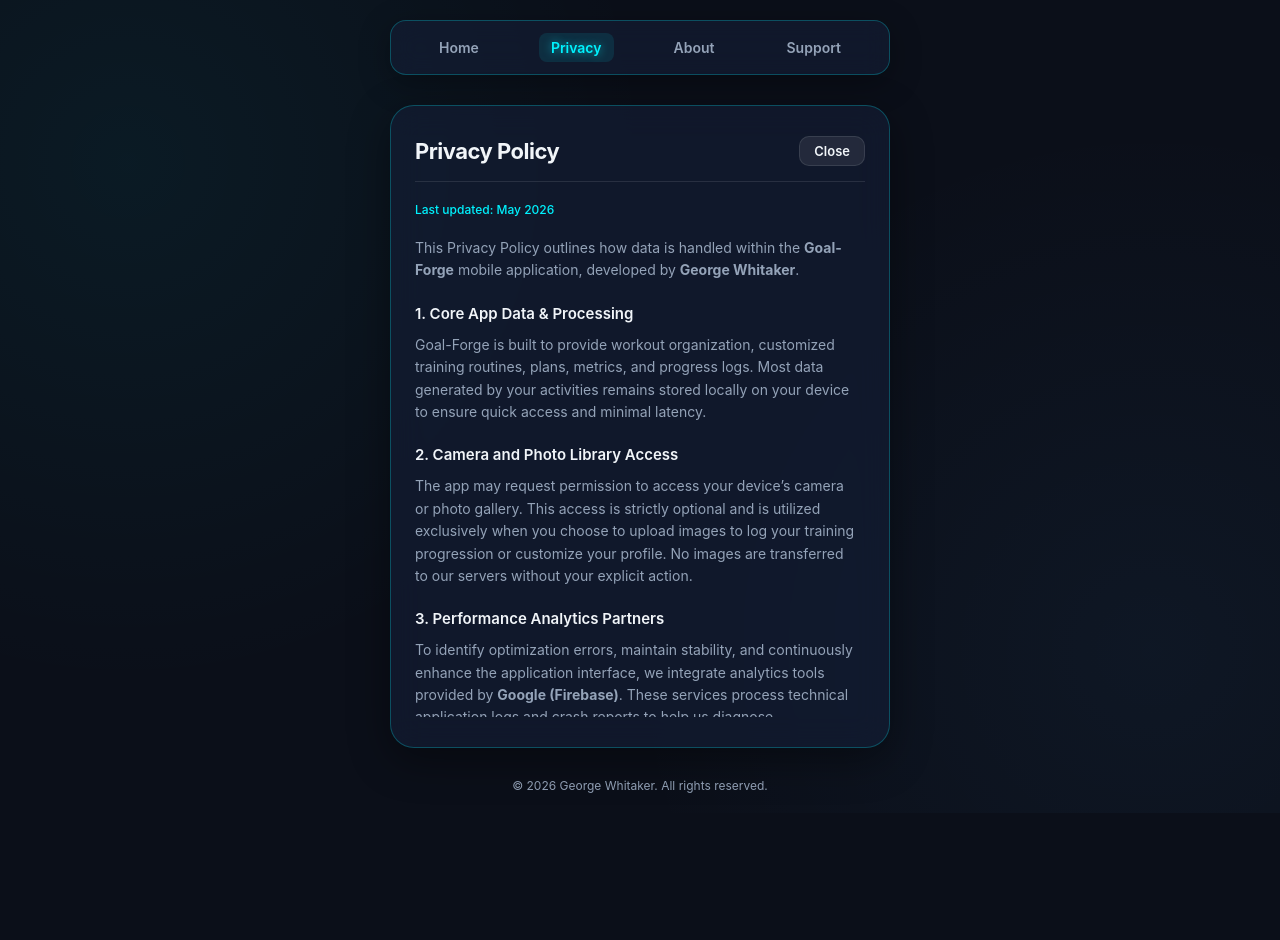
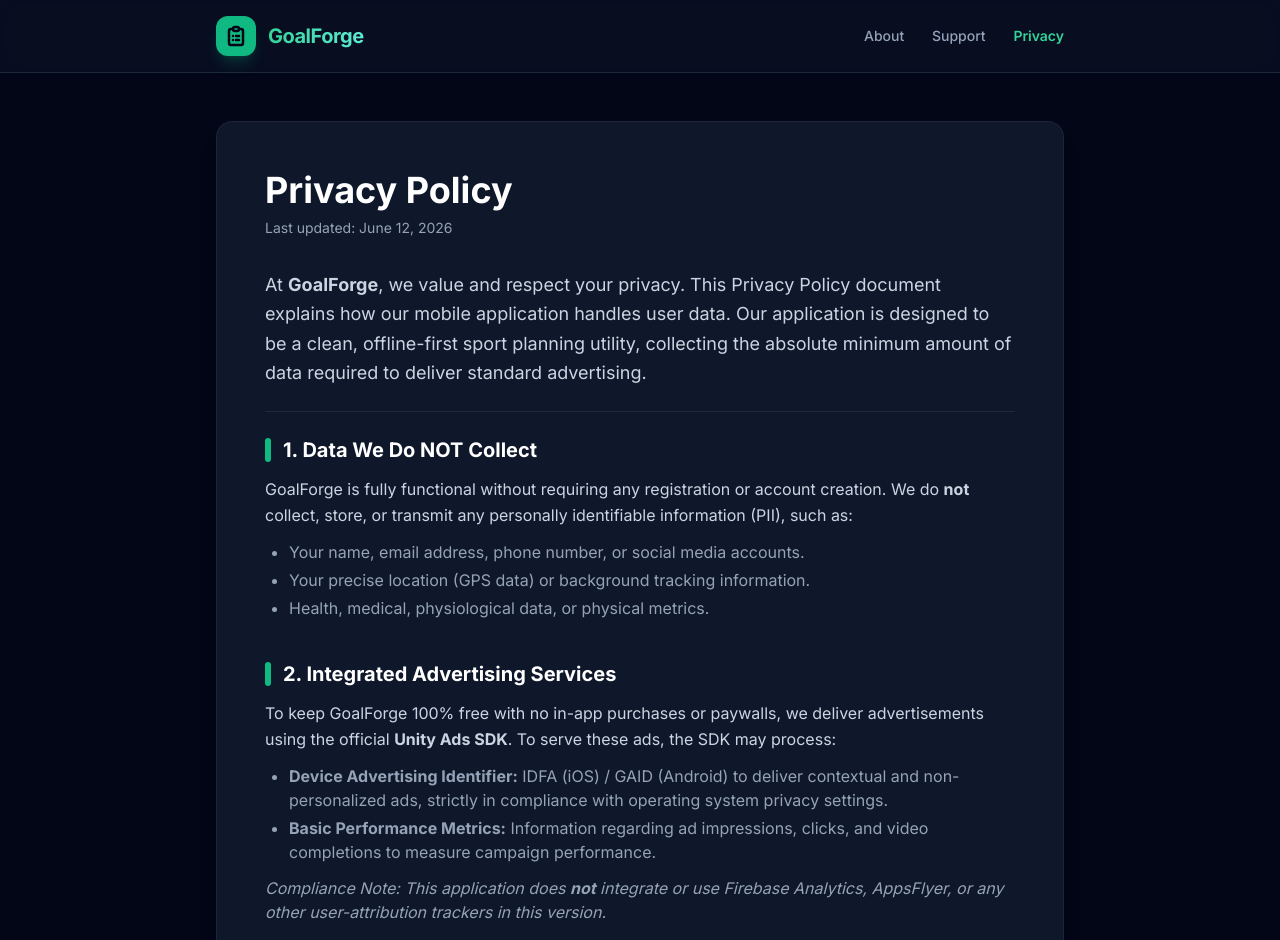
Before and after one commit to davewklr2-droid/Goal-Forge, a plain HTML site: page privacy.html in a window 1280 px wide. Shown: the top 940 px of the page. Before the commit the page ends 813 px from the top, so only its background shows below. Drawn offline with nearby package versions, Linux system fonts and the light colour scheme.

Commit message:
Update privacy.html

```diff
--- a/privacy.html
+++ b/privacy.html
@@ -2,238 +2,123 @@
 <html lang="en">
 <head>
     <meta charset="UTF-8">
-    <meta name="viewport" content="width=device-width, initial-scale=1.0, viewport-fit=cover">
-    <title>Privacy Policy — Goal-Forge</title>
-    <style>
-        :root {
-            --bg-color: #0b0f19;
-            --card-bg: rgba(20, 30, 55, 0.6);
-            --border-color: rgba(0, 242, 254, 0.25);
-            --text-main: #f1f5f9;
-            --text-muted: #94a3b8;
-            --neon-blue: #00f2fe;
-            --neon-purple: #4facfe;
-        }
+    <meta name="viewport" content="width=device-width, initial-scale=1.0">
+    <title>Privacy Policy - GoalForge</title>
+    <script src="https://cdn.tailwindcss.com"></script>
+    <link href="https://fonts.googleapis.com/css2?family=Inter:wght@300;400;500;600;700&display=swap" rel="stylesheet">
+    <style>body { font-family: 'Inter', sans-serif; }</style>
+</head>
+<body class="bg-slate-950 text-slate-100 min-h-screen flex flex-col justify-between">
 
-        * {
-            box-sizing: border-box;
-            margin: 0;
-            padding: 0;
-            font-family: -apple-system, BlinkMacSystemFont, "Segoe UI", Roboto, Helvetica, Arial, sans-serif;
-        }
+    <header class="border-b border-slate-800 bg-slate-900/50 backdrop-blur sticky top-0 z-50">
+        <div class="max-w-4xl mx-auto px-6 py-4 flex items-center justify-between">
+            <div class="flex items-center space-x-3">
+                <div class="w-10 h-10 rounded-xl bg-emerald-500 flex items-center justify-center shadow-lg shadow-emerald-500/20">
+                    <svg class="w-6 h-6 text-slate-950" fill="none" stroke="currentColor" viewBox="0 0 24 24">
+                        <path stroke-linecap="round" stroke-linejoin="round" stroke-width="2.5" d="M9 5H7a2 2 0 00-2 2v12a2 2 0 002 2h10a2 2 0 002-2V7a2 2 0 00-2-2h-2M9 5a2 2 0 002 2h2a2 2 0 002-2M9 5a2 2 0 002 2h2a2 2 0 002-2M9 5a2 2 0 012-2h2a2 2 0 012 2m-3 7h3m-3 4h3m-6-4h.01M9 16h.01"></path>
+                    </svg>
+                </div>
+                <span class="font-bold text-xl tracking-tight bg-gradient-to-r from-emerald-400 to-teal-300 bg-clip-text text-transparent">GoalForge</span>
+            </div>
+            <nav class="space-x-6 text-sm font-medium">
+                <a href="marketing.html" class="text-slate-400 hover:text-white transition">About</a>
+                <a href="support.html" class="text-slate-400 hover:text-white transition">Support</a>
+                <a href="privacy.html" class="text-emerald-400 font-semibold">Privacy</a>
+            </nav>
+        </div>
+    </header>
 
-        body {
-            background-color: var(--bg-color);
-            background-image:
-                radial-gradient(circle at 10% 20%, rgba(0, 242, 254, 0.05) 0%, transparent 40%),
-                radial-gradient(circle at 90% 80%, rgba(79, 172, 254, 0.05) 0%, transparent 40%);
-            color: var(--text-main);
-            min-height: 100vh;
-            display: flex;
-            flex-direction: column;
-            align-items: center;
-            padding: calc(20px + env(safe-area-inset-top)) 20px calc(20px + env(safe-area-inset-bottom)) 20px;
-        }
+    <main class="max-w-4xl mx-auto px-6 py-12 flex-grow">
+        <div class="bg-slate-900 border border-slate-800/80 rounded-2xl p-8 md:p-12 shadow-xl">
+            <h1 class="text-3xl md:text-4xl font-extrabold text-white mb-2">Privacy Policy</h1>
+            <p class="text-slate-400 text-sm mb-8">Last updated: June 12, 2026</p>
 
-        .navbar {
-            width: 100%;
-            max-width: 500px;
-            display: flex;
-            justify-content: space-around;
-            background: var(--card-bg);
-            border: 1px solid var(--border-color);
-            padding: 12px;
-            border-radius: 16px;
-            backdrop-filter: blur(12px);
-            -webkit-backdrop-filter: blur(12px);
-            margin-bottom: 30px;
-            box-shadow: 0 8px 32px rgba(0, 0, 0, 0.3);
-        }
+            <div class="space-y-6 text-slate-300">
+                <p class="text-lg leading-relaxed">
+                    At <strong>GoalForge</strong>, we value and respect your privacy. This Privacy Policy document explains how our mobile application handles user data. Our application is designed to be a clean, offline-first sport planning utility, collecting the absolute minimum amount of data required to deliver standard advertising.
+                </p>
 
-        .navbar a {
-            color: var(--text-muted);
-            text-decoration: none;
-            font-size: 14px;
-            font-weight: 600;
-            transition: all 0.3s ease;
-            padding: 6px 12px;
-            border-radius: 8px;
-        }
+                <hr class="border-slate-800 my-8" />
 
-        .navbar a.active, .navbar a:hover {
-            color: var(--neon-blue);
-            background: rgba(0, 242, 254, 0.1);
-            text-shadow: 0 0 8px rgba(0, 242, 254, 0.6);
-        }
+                <section>
+                    <h2 class="text-xl font-bold text-white mb-3 flex items-center">
+                        <span class="w-1.5 h-6 bg-emerald-500 rounded mr-3"></span>
+                        1. Data We Do NOT Collect
+                    </h2>
+                    <p class="leading-relaxed">
+                        GoalForge is fully functional without requiring any registration or account creation. We do <strong>not</strong> collect, store, or transmit any personally identifiable information (PII), such as:
+                    </p>
+                    <ul class="list-disc pl-6 mt-3 space-y-1 text-slate-400">
+                        <li>Your name, email address, phone number, or social media accounts.</li>
+                        <li>Your precise location (GPS data) or background tracking information.</li>
+                        <li>Health, medical, physiological data, or physical metrics.</li>
+                    </ul>
+                </section>
 
-        .container {
-            width: 100%;
-            max-width: 500px;
-            background: var(--card-bg);
-            border: 1px solid var(--border-color);
-            border-radius: 24px;
-            padding: 30px 24px;
-            backdrop-filter: blur(16px);
-            -webkit-backdrop-filter: blur(16px);
-            box-shadow: 0 12px 40px rgba(0, 0, 0, 0.4);
-        }
+                <section class="pt-4">
+                    <h2 class="text-xl font-bold text-white mb-3 flex items-center">
+                        <span class="w-1.5 h-6 bg-emerald-500 rounded mr-3"></span>
+                        2. Integrated Advertising Services
+                    </h2>
+                    <p class="leading-relaxed">
+                        To keep GoalForge 100% free with no in-app purchases or paywalls, we deliver advertisements using the official <strong>Unity Ads SDK</strong>. To serve these ads, the SDK may process:
+                    </p>
+                    <ul class="list-disc pl-6 mt-3 space-y-1 text-slate-400">
+                        <li><strong>Device Advertising Identifier:</strong> IDFA (iOS) / GAID (Android) to deliver contextual and non-personalized ads, strictly in compliance with operating system privacy settings.</li>
+                        <li><strong>Basic Performance Metrics:</strong> Information regarding ad impressions, clicks, and video completions to measure campaign performance.</li>
+                    </ul>
+                    <p class="mt-3 text-slate-400">
+                        <em>Compliance Note: This application does <strong>not</strong> integrate or use Firebase Analytics, AppsFlyer, or any other user-attribution trackers in this version.</em>
+                    </p>
+                </section>
 
-        .header-wrapper {
-            display: flex;
-            justify-content: space-between;
-            align-items: center;
-            margin-bottom: 20px;
-            border-bottom: 1px solid rgba(255, 255, 255, 0.1);
-            padding-bottom: 15px;
-        }
+                <section class="pt-4">
+                    <h2 class="text-xl font-bold text-white mb-3 flex items-center">
+                        <span class="w-1.5 h-6 bg-emerald-500 rounded mr-3"></span>
+                        3. Children's Privacy (COPPA Compliance)
+                    </h2>
+                    <p class="leading-relaxed">
+                        Our services do not address anyone under the age of 13. We do not knowingly collect personally identifiable information from children under 13. If you are a parent or guardian and you are aware that your child has provided us with personal data, please contact us so that we can take necessary actions.
+                    </p>
+                </section>
 
-        h1 {
-            font-size: 22px;
-            font-weight: 700;
-            letter-spacing: -0.5px;
-        }
+                <section class="pt-4">
+                    <h2 class="text-xl font-bold text-white mb-3 flex items-center">
+                        <span class="w-1.5 h-6 bg-emerald-500 rounded mr-3"></span>
+                        4. Data Storage and Security
+                    </h2>
+                    <p class="leading-relaxed">
+                        All your training plans, personal goals, and drill notes are stored locally on your physical device. We do not utilize external cloud databases to transfer your plans, which completely prevents remote data breaches or unauthorized access.
+                    </p>
+                </section>
 
-        .close-btn {
-            background: rgba(255, 255, 255, 0.08);
-            border: 1px solid rgba(255, 255, 255, 0.1);
-            color: var(--text-main);
-            padding: 6px 14px;
-            border-radius: 10px;
-            font-size: 13px;
-            font-weight: 600;
-            cursor: pointer;
-            transition: all 0.2s ease;
-        }
+                <section class="pt-4">
+                    <h2 class="text-xl font-bold text-white mb-3 flex items-center">
+                        <span class="w-1.5 h-6 bg-emerald-500 rounded mr-3"></span>
+                        5. Contact Us
+                    </h2>
+                    <p class="leading-relaxed">
+                        If you have any questions, suggestions, or concerns about this Privacy Policy, please feel free to reach out to us:
+                    </p>
+                    <div class="mt-4 p-4 rounded-xl bg-slate-950/60 border border-slate-800">
+                        <p class="text-sm"><strong>Developer:</strong> George Whitaker</p>
+                        <p class="text-sm mt-1"><strong>Email:</strong> <a href="mailto:davewklr2@gmail.com" class="text-emerald-400 hover:underline">davewklr2@gmail.com</a></p>
+                    </div>
+                </section>
+            </div>
+        </div>
+    </main>
 
-        .close-btn:hover {
-            background: rgba(245, 87, 108, 0.2);
-            border-color: #f5576c;
-            color: #ff4a5a;
-        }
-
-        .last-updated {
-            font-size: 12px;
-            color: var(--neon-blue);
-            margin-bottom: 20px;
-            font-weight: 500;
-        }
-
-        .content {
-            font-size: 14px;
-            line-height: 1.6;
-            color: var(--text-muted);
-            max-height: 60vh;
-            overflow-y: auto;
-            padding-right: 8px;
-        }
-
-        .content::-webkit-scrollbar {
-            width: 4px;
-        }
-        .content::-webkit-scrollbar-thumb {
-            background: rgba(255, 255, 255, 0.15);
-            border-radius: 4px;
-        }
-
-        h2 {
-            font-size: 15px;
-            color: var(--text-main);
-            margin: 20px 0 8px 0;
-            font-weight: 600;
-        }
-
-        p {
-            margin-bottom: 12px;
-        }
-
-        .contact-link {
-            color: var(--neon-blue);
-            text-decoration: none;
-        }
-
-        .contact-link:hover {
-            text-decoration: underline;
-        }
-
-        .footer {
-            margin-top: auto;
-            padding-top: 30px;
-            font-size: 12px;
-            color: var(--text-muted);
-            text-align: center;
-        }
-    </style>
-</head>
-<body>
-
-    <nav class="navbar" id="navBarMenu">
-        <a href="index.html">Home</a>
-        <a href="privacy.html" class="active">Privacy</a>
-        <a href="marketing.html">About</a>
-        <a href="support.html">Support</a>
-    </nav>
-
-    <div class="container">
-        <div class="header-wrapper">
-            <h1>Privacy Policy</h1>
-            <button class="close-btn" onclick="triggerClose()">Close</button>
+    <footer class="border-t border-slate-900 bg-slate-950">
+        <div class="max-w-4xl mx-auto px-6 py-6 flex flex-col md:flex-row items-center justify-between text-xs text-slate-500">
+            <p>&copy; 2026 GoalForge. All rights reserved.</p>
+            <div class="flex space-x-4 mt-4 md:mt-0">
+                <a href="marketing.html" class="hover:text-slate-300">About App</a>
+                <a href="support.html" class="hover:text-slate-300">Support</a>
+                <a href="privacy.html" class="hover:text-slate-300">Privacy Policy</a>
+            </div>
         </div>
-
-        <div class="last-updated">Last updated: May 2026</div>
-
-        <div class="content">
-            <p>This Privacy Policy outlines how data is handled within the <strong>Goal-Forge</strong> mobile application, developed by <strong>George Whitaker</strong>.</p>
-
-            <h2>1. Core App Data & Processing</h2>
-            <p>Goal-Forge is built to provide workout organization, customized training routines, plans, metrics, and progress logs. Most data generated by your activities remains stored locally on your device to ensure quick access and minimal latency.</p>
-
-            <h2>2. Camera and Photo Library Access</h2>
-            <p>The app may request permission to access your device’s camera or photo gallery. This access is strictly optional and is utilized exclusively when you choose to upload images to log your training progression or customize your profile. No images are transferred to our servers without your explicit action.</p>
-
-            <h2>3. Performance Analytics Partners</h2>
-            <p>To identify optimization errors, maintain stability, and continuously enhance the application interface, we integrate analytics tools provided by <strong>Google (Firebase)</strong>. These services process technical application logs and crash reports to help us diagnose functionality failures.</p>
-
-            <h2>4. Marketing and Attribution</h2>
-            <p>We work with <strong>AppsFlyer</strong>, an industry-standard attribution platform, to understand marketing performance and analyze patterns regarding how users discover our application. This data helps us optimize deployment strategies and marketing allocation.</p>
-
-            <h2>5. App Tracking Transparency (iOS)</h2>
-            <p>On iOS devices, the application may display a request to track your activity across other companies' apps and websites. You have the full right to decline this request. Declining tracking will not limit or restrict the core features, performance, or availability of Goal-Forge.</p>
-
-            <h2>6. Web Content Display (WebView)</h2>
-            <p>The application may employ WebView technologies to display specific external web-based text resources, legal disclosures, or documents (including this Privacy Policy page) directly inside the interface for a smoother experience.</p>
-
-            <h2>7. Health & Medical Disclaimer</h2>
-            <p>Goal-Forge is a tool intended for general fitness tracking and training plan organization. It does not provide medical guidance, professional diagnoses, or clinical therapy. The service does not replace standard medical advice or consultation with health professionals.</p>
-
-            <h2>8. Contact Channel</h2>
-            <p>If you have questions regarding the data processing mechanisms inside the application, feel free to reach out via email at: <a href="mailto:davewklr2@gmail.com" class="contact-link">davewklr2@gmail.com</a>.</p>
-        </div>
-    </div>
-
-    <footer class="footer">
-        &copy; 2026 George Whitaker. All rights reserved.
     </footer>
-
-    <script>
-        function detectWebView() {
-            var userAgent = navigator.userAgent || navigator.vendor || window.opera;
-            if (/iPhone|iPod|iPad/.test(userAgent) && !window.MSStream) {
-                if (window.webkit && window.webkit.messageHandlers && window.webkit.messageHandlers.closeWebView) {
-                    document.getElementById('navBarMenu').style.display = 'none';
-                }
-            }
-        }
-
-        function triggerClose() {
-            if (window.webkit && window.webkit.messageHandlers && window.webkit.messageHandlers.closeWebView) {
-                window.webkit.messageHandlers.closeWebView.postMessage(null);
-            } else {
-                alert("This action triggers native view closure inside the mobile application.");
-            }
-        }
-
-        window.onload = detectWebView;
-    </script>
 
 </body>
 </html>
```
